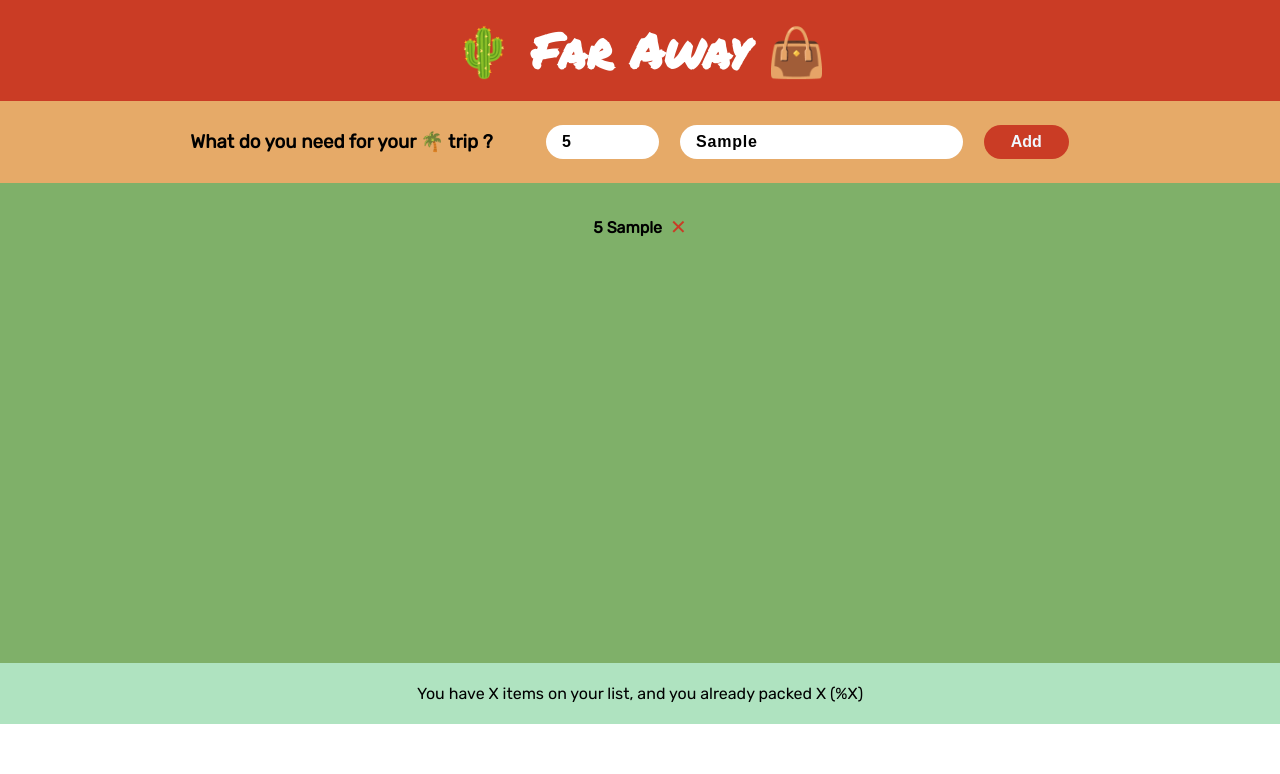
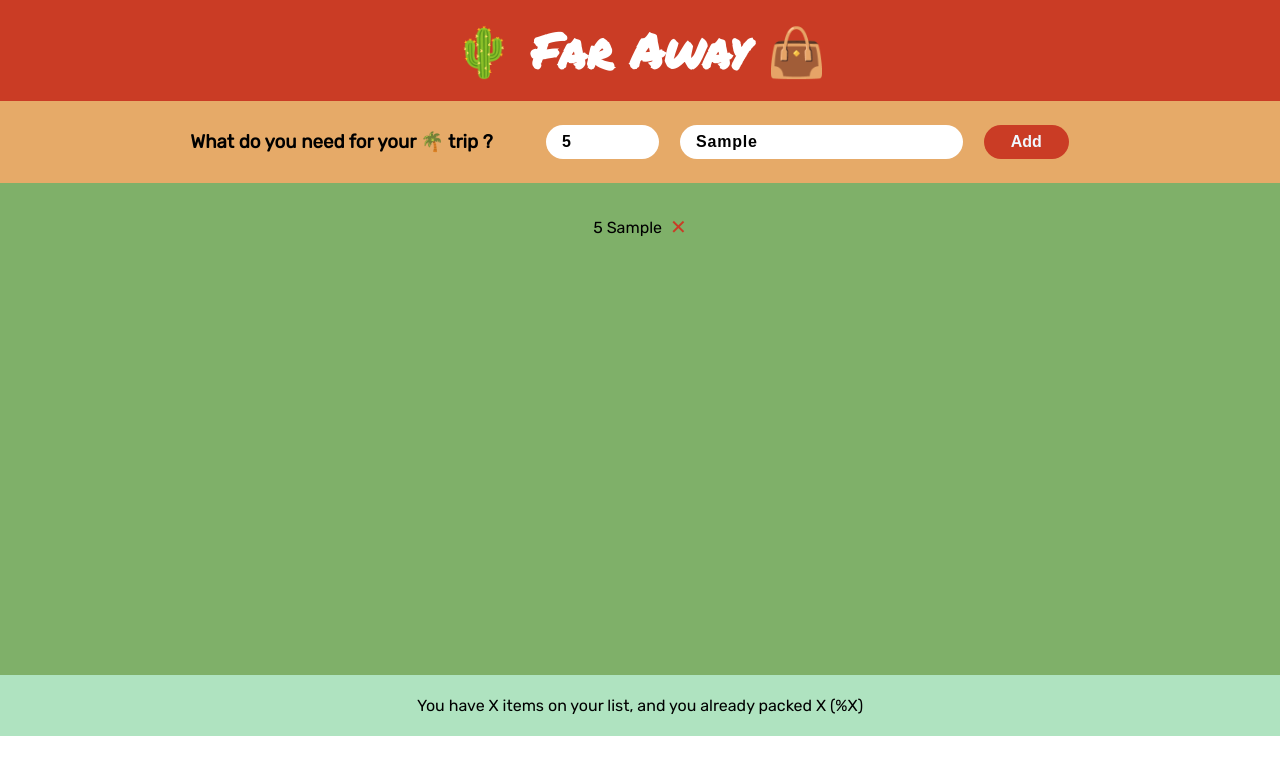
Before and after one commit to funnypar/Learn-React, a React (Create React App) app in the folder faraway/: page / in a window 1280 px wide. Both pictures are taken after typing "5", "Sample" into the empty fields and a click on the button "Add". Shown: the top 774 px of the page. Built offline with nearby package versions, Linux system fonts and the light colour scheme.

Commit message:
handleDeleteItems

```diff
--- a/faraway/src/App.css
+++ b/faraway/src/App.css
@@ -62,7 +62,7 @@ form button:hover{
 }
 /* ------------------------------------ List ---------------------------------------- */
 .list {
-    height: 60vh;
+    height: 61.5vh;
     font-family: "Rubik", sans-serif;
     display:flex;
     flex-wrap: wrap;
@@ -82,7 +82,7 @@ form button:hover{
     margin: 0 2rem;
     display: flex;
 }
-.items-wrapper div h4 {
+.items-wrapper div p {
     display: flex;
     align-items: center;
     gap: 0.5rem;
--- a/faraway/src/App.js
+++ b/faraway/src/App.js
@@ -7,12 +7,17 @@ function App() {
     function dataHandler(datas) {
         setDatabase([...database, datas]);
     }
-
+    function deleteHandler(id) {
+        const newDatabase = database.filter(el => {
+            return el[0].id != id
+        });
+        setDatabase([...newDatabase])
+    }
     return (
         <div>
             <Header />
             <Form onData={dataHandler}/>
-            <Items datas={database}/>
+            <Items datas={database} onDeleteData={deleteHandler}/>
             <Status />
         </div>
     );
@@ -25,6 +30,7 @@ function Header() {
         </div>
     );
 }
+
 function Form(props) {
     function formSubmit(event) {
         event.preventDefault();
@@ -43,15 +49,15 @@ function Form(props) {
         </div>
     );
 }
-function Items({datas}) {
+function Items(props) {
     return (
         <div className="list">
             <div className="items-wrapper">
-                {datas.map(el => {
+                {props.datas.map(el => {
                     return <div key={el[0].id}>
-                        <h4>
-                            {el[0].numbers} {el[0].title}<button className="x-sign">&#10005;</button>
-                        </h4>
+                        <p>
+                            {el[0].numbers} {el[0].title}<button className="x-sign" onClick={() => props.onDeleteData(el[0].id)}>&#10005;</button>
+                        </p>
                   </div>
                 })}
             </div>
```
